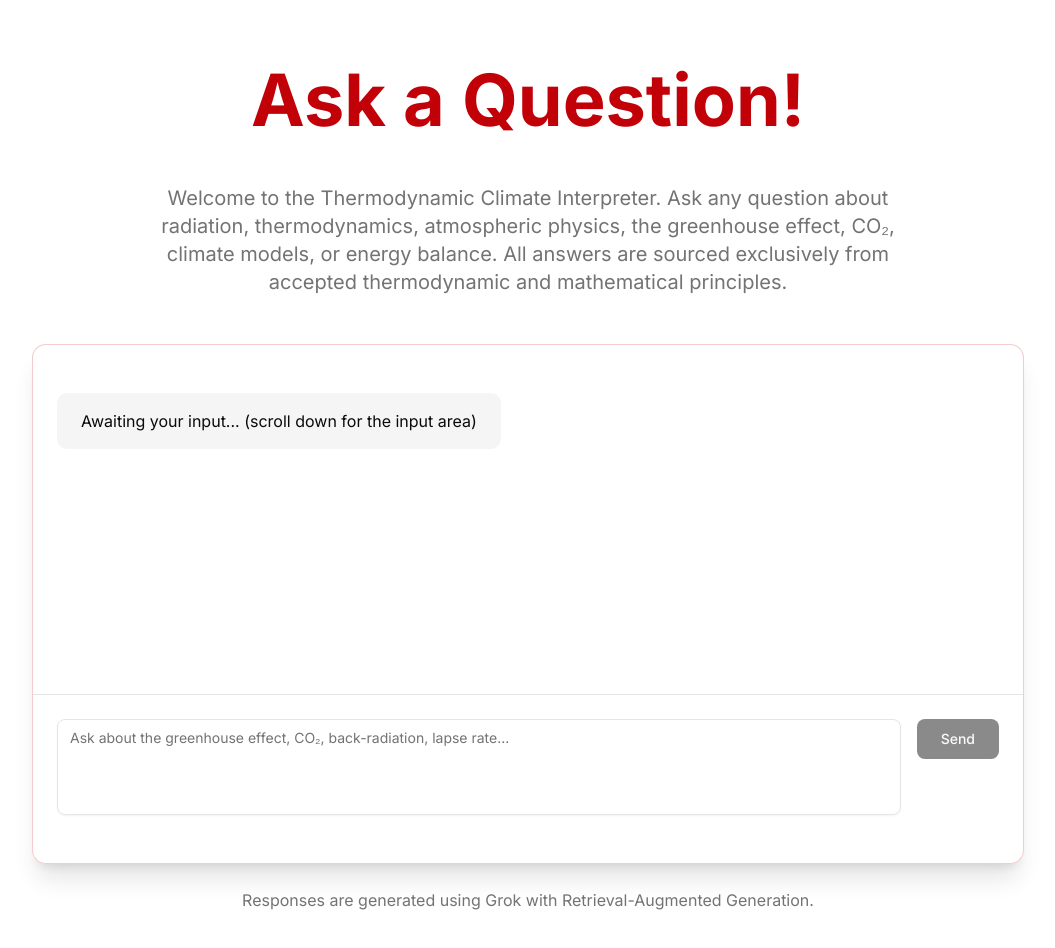
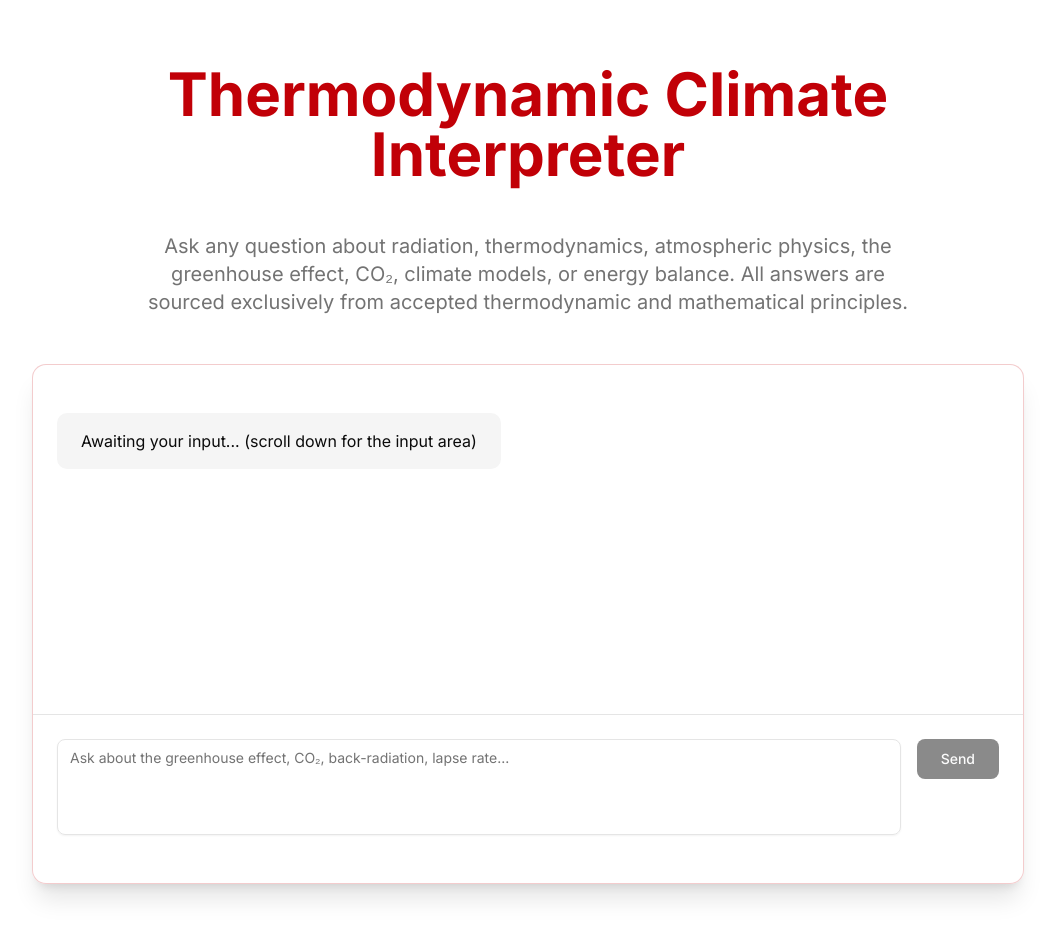
Before and after one commit to user29A/climate-thermo-interpreter, a Next.js app in the folder frontend/: page / in a window 1280 px wide. Shown: the top 948 px of the page, without its empty margins (112-1167 px from the left). Built offline with nearby package versions, Linux system fonts and the light colour scheme.

Commit message:
Retitle homepage and drop Grok/RAG footer.

```diff
--- a/frontend/app/page.tsx
+++ b/frontend/app/page.tsx
@@ -65,12 +65,11 @@
   return (
     <section className="py-16 md:py-24 lg:py-16 min-h-screen bg-background">
       <div className="container mx-auto px-4 max-w-5xl">
-        <h1 className="text-4xl md:text-7xl font-bold text-center mb-12 text-red-700">
-          Ask a Question!
+        <h1 className="text-4xl md:text-6xl font-bold text-center mb-12 text-red-700">
+          Thermodynamic Climate Interpreter
         </h1>
 
         <p className="text-center text-lg md:text-xl text-muted-foreground mb-12 max-w-3xl mx-auto">
-          Welcome to the Thermodynamic Climate Interpreter.
           Ask any question about radiation, thermodynamics, atmospheric physics, the greenhouse effect, CO₂, climate models, or energy balance.
           All answers are sourced exclusively from accepted thermodynamic and mathematical principles.
         </p>
@@ -122,10 +121,6 @@
             </div>
           </form>
         </Card>
-
-        <p className="text-center text-muted-foreground mt-6 mb-10">
-          Responses are generated using Grok with Retrieval-Augmented Generation.
-        </p>
       </div>
     </section>
   );
```
